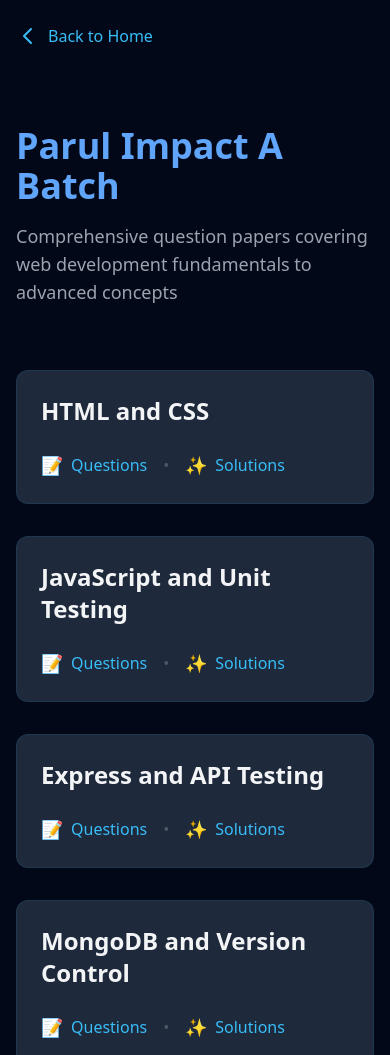
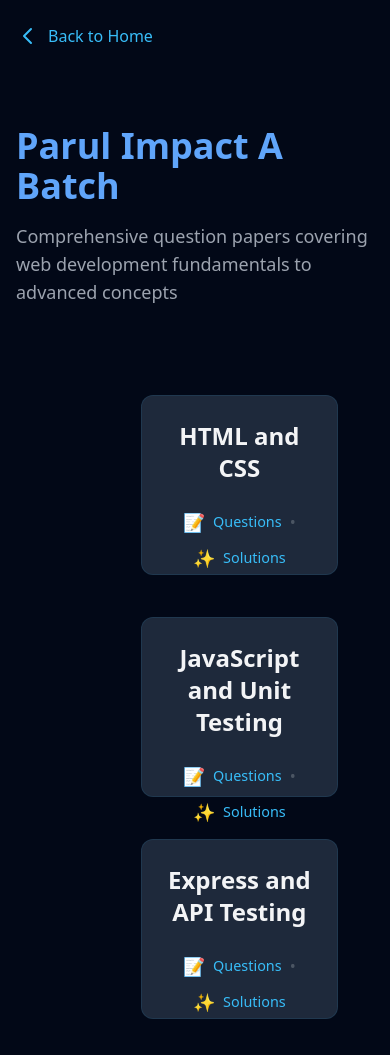
Before and after one commit to smaranjitghose/dojo, a plain HTML site: page papers.html in a window 390 px wide. Shown: the top 1055 px of the page. Drawn offline with nearby package versions, Linux system fonts and the light colour scheme.

Commit message:
Task completed

```diff
--- a/assets/css/papers.css
+++ b/assets/css/papers.css
@@ -51,12 +51,29 @@
 .animate-title {
     animation: slideInLeft 0.8s ease-out forwards;
 }
+/* .mb-16.animate-title{
+    display: flex;
+    justify-content: center;
+    text-align: center;
+    margin: 0 0 0 200px;
+} */
 
 /* Paper cards */
 .paper-card {
-    opacity: 0;
+    opacity: 0.2;
+    width: 80%;
+    max-width: 500px;
+    height: 180px;
     animation: fadeInUp 0.6s ease-out forwards;
     transition: transform 0.3s ease;
+    box-sizing: border-box;
+    border-radius: 20px;
+    margin: 10px 10px 0px 110px;
+    display: flex;
+    align-items: center;
+    justify-content: center;
+    text-align: center;
+    /* box-shadow: 0 8px 24px rgba(0,255,255,0.3); */
 }
 
 .paper-card:hover {
@@ -72,7 +89,14 @@
     border-color: rgba(56, 189, 248, 0.2);
     box-shadow: 0 8px 30px rgba(0, 0, 0, 0.3);
 }
-
+.flex.items-center.gap-4 {
+    display: flex;
+    align-items: center;
+    justify-content: center;
+    gap: 12px;
+    flex-wrap: wrap;
+    margin: 30px 10px;
+}
 /* Link styles */
 .text-link {
     color: var(--dojo-accent);
@@ -107,6 +131,59 @@
 .grid > div:nth-child(4) { animation-delay: 0.4s; }
 .grid > div:nth-child(5) { animation-delay: 0.5s; }
 
+/* Responsive Design */
+@media (max-width: 768px) {
+    .grid {
+        grid-template-columns: 1fr;
+        gap: 16px;
+        padding: 15px;
+    }
+
+    .paper-card {
+        width: 100%;
+        max-width: 60%;
+        height: 180px;
+    }
+
+    .flex.items-center.gap-4 {
+        gap: 8px;
+        margin: 20px 5px;
+    }
+}
+
+@media (max-width: 480px) {
+    .animate-title {
+        font-size: 1.4rem;
+    }
+
+    .paper-card {
+        height: 180px;
+        border-radius: 15px;
+    }
+
+    .text-link {
+        font-size: 0.9rem;
+    }
+}
+
+@media (max-height: 780px){
+    .grid {
+        grid-template-columns: 1fr;
+        gap: 16px;
+        padding: 15px;
+    }
+
+    .paper-card {
+        width: 100%;
+        height: 180px;
+        max-height: 250px;
+    }
+
+    .flex.items-center.gap-4 {
+        gap: 8px;
+        margin: 20px 5px;
+    }
+}
 /* Reduced motion */
 @media (prefers-reduced-motion: reduce) {
     * {
--- a/papers.html
+++ b/papers.html
@@ -36,19 +36,19 @@
     <main class="container mx-auto px-4 sm:px-6 lg:px-8 py-12">
         <!-- Batch Title Section -->
         <div class="mb-16 animate-title">
-            <h1 class="text-4xl md:text-5xl font-bold text-blue-400 mb-4">
+            <h1 class="text-4xl md:text-5xl font-bold text-blue-400 mb-4" style="display: flex; justify-content: center; justify-items: center;">
                 Parul Impact A Batch
             </h1>
-            <p class="text-gray-400 text-lg">
+            <p class="text-gray-400 text-lg" style="display: flex; justify-content: center; justify-items: center;">
                 Comprehensive question papers covering web development fundamentals to advanced concepts
             </p>
         </div>
 
         <!-- Papers Grid -->
-        <div class="grid grid-cols-1 md:grid-cols-2 lg:grid-cols-3 gap-8">
+        <div class="grid grid-cols-1 md:grid-cols-2 lg:grid-cols-3 gap-8" >
             <!-- HTML and CSS -->
             <div class="paper-card">
-                <div class="bg-[#1E293B] rounded-xl p-6">
+                <div class="bg-[#1E293B] rounded-xl p-6" style="width: 100%; height: 100%;">
                     <h3 class="text-2xl font-bold mb-6">HTML and CSS</h3>
                     <div class="flex items-center gap-4">
                         <a href="papers/qp01.html" class="text-link">
@@ -70,7 +70,7 @@
 
             <!-- JavaScript and Unit Testing -->
             <div class="paper-card">
-                <div class="bg-[#1E293B] rounded-xl p-6">
+                <div class="bg-[#1E293B] rounded-xl p-6" style="width: 100%; height: 100%;">
                     <h3 class="text-2xl font-bold mb-6">JavaScript and Unit Testing</h3>
                     <div class="flex items-center gap-4">
                         <a href="papers/qp02.html" class="text-link">
@@ -92,7 +92,7 @@
 
             <!-- Express and API Testing -->
             <div class="paper-card">
-                <div class="bg-[#1E293B] rounded-xl p-6">
+                <div class="bg-[#1E293B] rounded-xl p-6" style="width: 100%; height: 100%;">
                     <h3 class="text-2xl font-bold mb-6">Express and API Testing</h3>
                     <div class="flex items-center gap-4">
                         <a href="papers/qp03.html" class="text-link">
@@ -114,7 +114,7 @@
 
             <!-- MongoDB and Version Control -->
             <div class="paper-card">
-                <div class="bg-[#1E293B] rounded-xl p-6">
+                <div class="bg-[#1E293B] rounded-xl p-6" style="width: 100%; height: 100%;">
                     <h3 class="text-2xl font-bold mb-6">MongoDB and Version Control</h3>
                     <div class="flex items-center gap-4">
                         <a href="papers/qp04.html" class="text-link">
@@ -136,7 +136,7 @@
 
             <!-- NodeJS and Intro to Backend -->
             <div class="paper-card">
-                <div class="bg-[#1E293B] rounded-xl p-6">
+                <div class="bg-[#1E293B] rounded-xl p-6 " style="width: 100%; height: 100%;">
                     <h3 class="text-2xl font-bold mb-6">NodeJS and Intro to Backend</h3>
                     <div class="flex items-center gap-4">
                         <a href="papers/qp05.html" class="text-link">
@@ -155,6 +155,8 @@
                     </div>
                 </div>
             </div>
+
+
         </div>
     </main>
 
```
